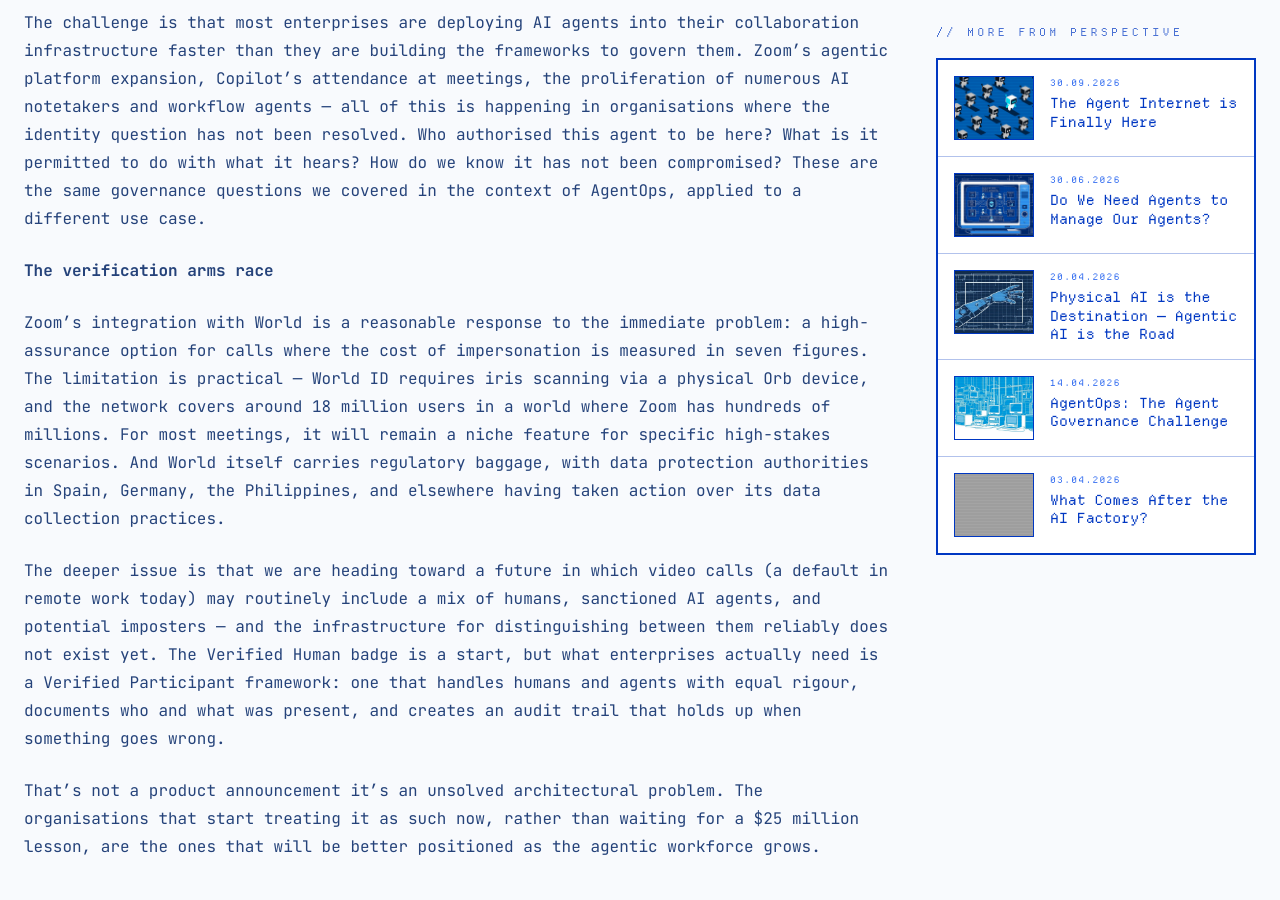
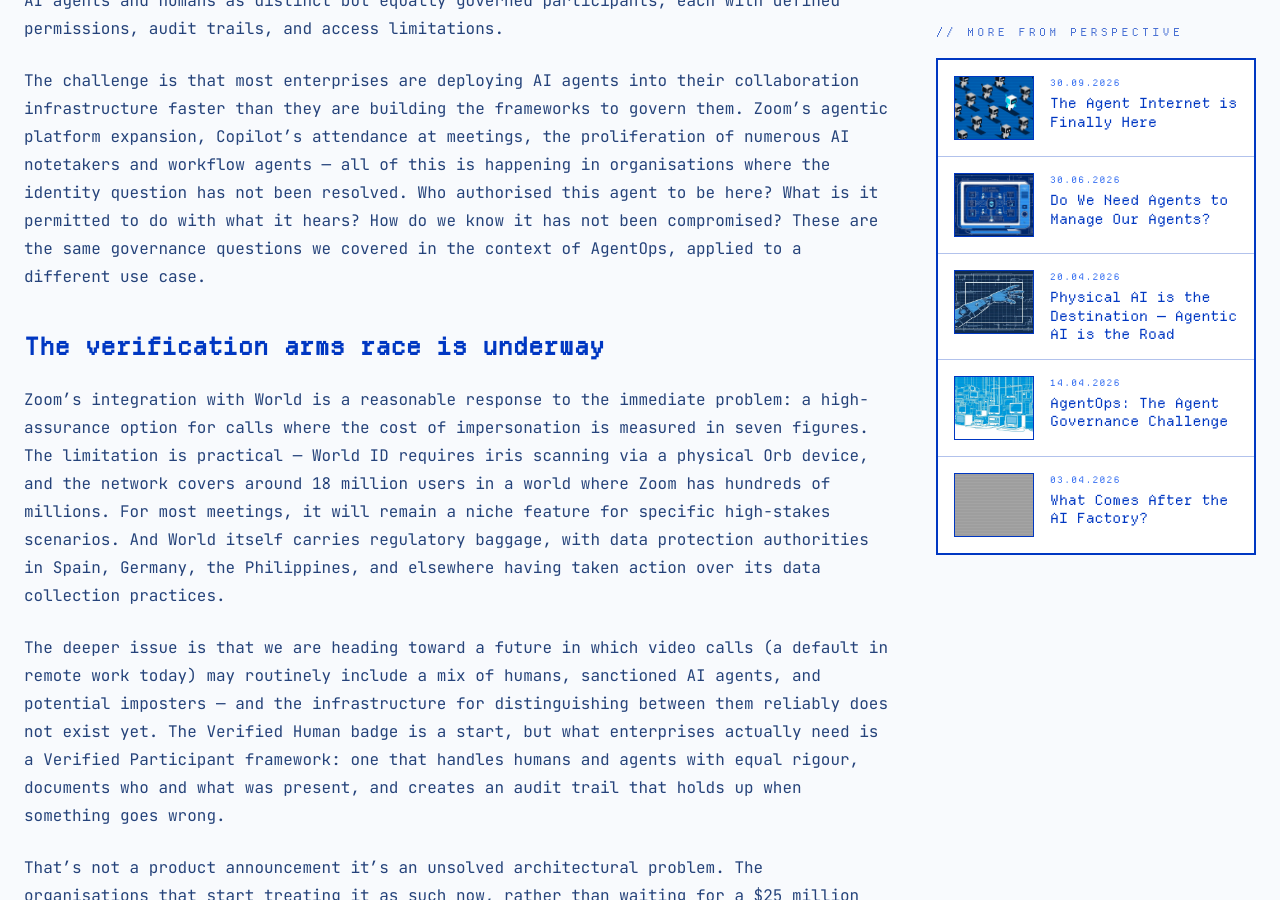
Before and after one commit to christbt79/agentic-times, a Jekyll site: the page built from _posts/2026-04-18-prove-you-re-human-identity-challenges-in-the-agentic-enterprise.md, in a window 1280 px wide and 900 px high, scrolled down 3185 px. Built offline with Jekyll 4.4.1, drawn with Linux system fonts in a browser that asks for light colours; grey boxes are pictures that could not be loaded.

Commit message:
Update Perspective “2026-04-18-prove-you-re-human-identity-challenges-in-the-agentic-enterprise”

```diff
--- a/_posts/2026-04-18-prove-you-re-human-identity-challenges-in-the-agentic-enterprise.md
+++ b/_posts/2026-04-18-prove-you-re-human-identity-challenges-in-the-agentic-enterprise.md
@@ -12,7 +12,7 @@ In a world of 'scary good' deepfakes and growing agentic abilities, it was inevi
 
 It works. The technology is genuinely smart, but is it a sign of greater challenges that lie ahead, and will they be a continual barrier to the many benefits agentic AI brings.
 
-**The fraud is already here**
+## **The fraud is already here**
 
 In early 2024, an employee at engineering firm Arup authorised a series of wire transfers during a video call. Every other participant turned out to be an AI-generated deepfake — including the company's CFO. The loss was $25 million. A similar attack hit a multinational in Singapore in 2025. Across the industry, deepfake-enabled fraud exceeded $200 million in the first quarter of 2025 alone.
 
@@ -20,7 +20,7 @@ The response from the security industry has been to build better detectors — A
 
 That's the right approach, but it also reveals something important about where the threat is actually heading.
 
-**The agentic dimension**
+## **The agentic dimension**
 
 So far, most discussion of deepfake fraud has focused on bad actors using synthetic video to impersonate humans. That is a real and growing problem, but there's a second dimension that has received far less attention: the legitimate, sanctioned deployment of AI agents inside the same video and collaboration infrastructure.
 
@@ -30,13 +30,13 @@ This creates a paradox at the centre of the "Verified Human" concept. Enterprise
 
 Threat actors are now using AI to join calls, request IT support, and reset passwords, operating in ways that are behaviourally indistinguishable from legitimate automated agents. The attack surface is not just deepfake humans. It is the difficulty of distinguishing between a sanctioned AI agent, an impersonating AI agent, and a real human — in real time, at enterprise scale.
 
-**What enterprises are actually doing**
+## **What enterprises are actually doing**
 
 The response from security-conscious organisations has so far been fragmented. Some are requiring verification for any call involving financial authorisation — a phone call to a known number before any transfer is confirmed etc. Others are introducing multi-step authentication protocols that must be completed before certain categories of meeting can proceed. A smaller number are beginning to build identity governance frameworks that treat AI agents and humans as distinct but equally governed participants, each with defined permissions, audit trails, and access limitations.
 
 The challenge is that most enterprises are deploying AI agents into their collaboration infrastructure faster than they are building the frameworks to govern them. Zoom's agentic platform expansion, Copilot's attendance at meetings, the proliferation of numerous AI notetakers and workflow agents — all of this is happening in organisations where the identity question has not been resolved. Who authorised this agent to be here? What is it permitted to do with what it hears? How do we know it has not been compromised? These are the same governance questions we covered in the context of AgentOps, applied to a different use case.
 
-**The verification arms race**
+## **The verification arms race is underway**
 
 Zoom's integration with World is a reasonable response to the immediate problem: a high-assurance option for calls where the cost of impersonation is measured in seven figures. The limitation is practical — World ID requires iris scanning via a physical Orb device, and the network covers around 18 million users in a world where Zoom has hundreds of millions. For most meetings, it will remain a niche feature for specific high-stakes scenarios. And World itself carries regulatory baggage, with data protection authorities in Spain, Germany, the Philippines, and elsewhere having taken action over its data collection practices.
 
```
